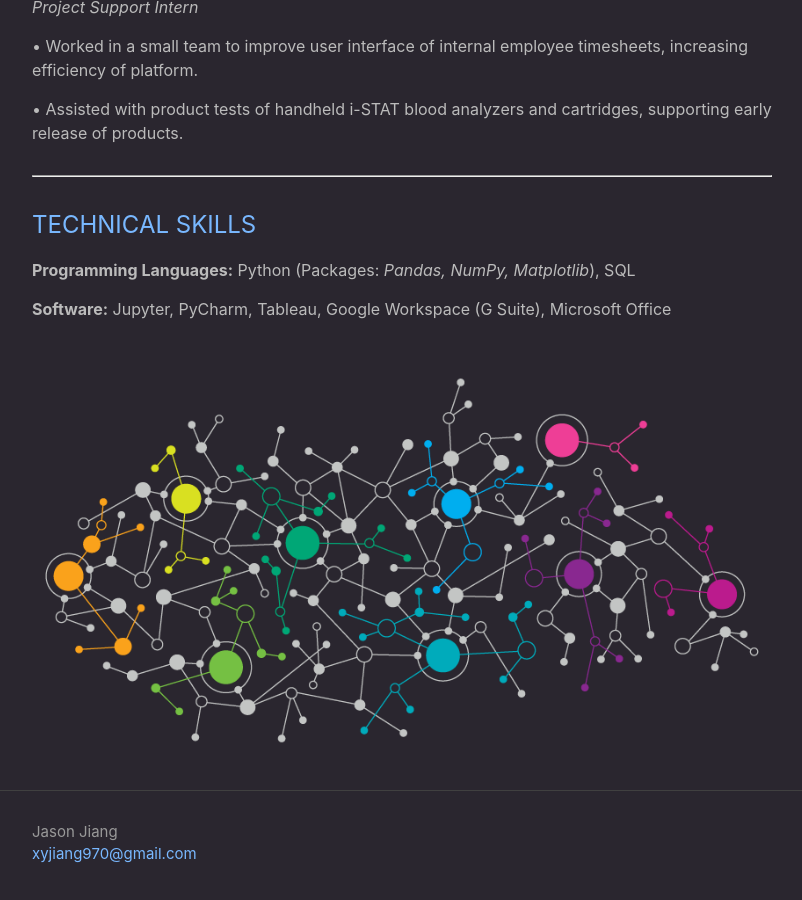
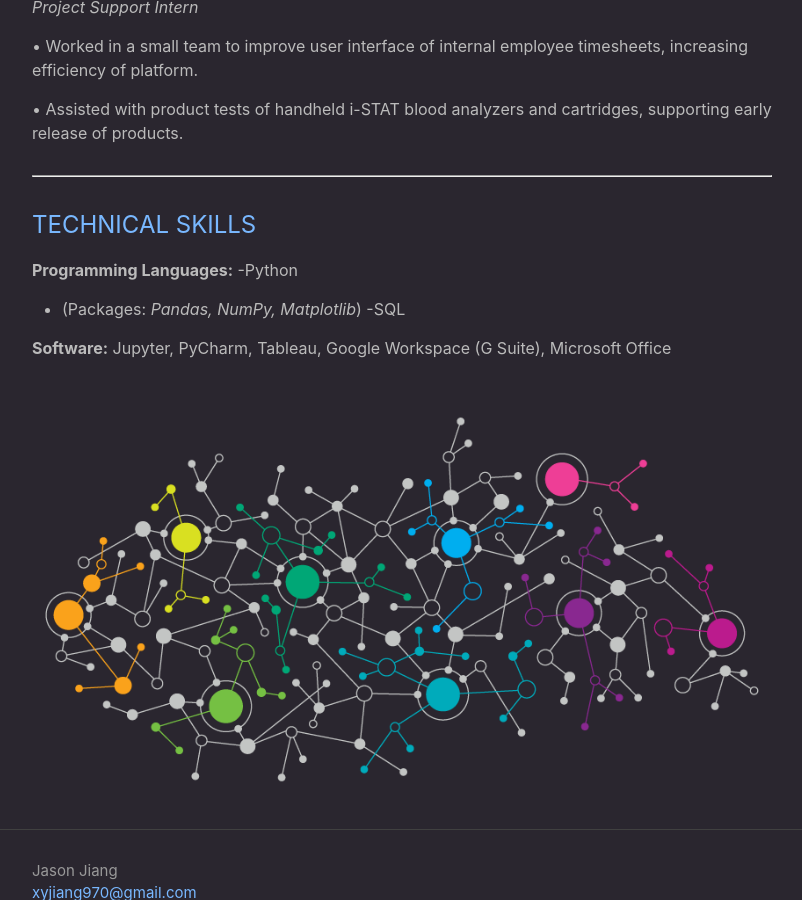
Before and after one commit to xyjiang970/xyjiang970.github.io, a Jekyll site: the page built from resume/resume.md, in a window 1280 px wide and 900 px high, scrolled down 1923 px. Shown: the whole window, without its empty margins (238-1040 px from the left). Built offline with Jekyll 4.4.1, drawn with Linux system fonts in a browser that asks for light colours.

```diff
--- a/resume/resume.md
+++ b/resume/resume.md
@@ -89,7 +89,10 @@ _Project Support Intern_
 
 -----------------------------
 ## [TECHNICAL SKILLS](#technical-skills)
-**Programming Languages:** Python (Packages: _Pandas, NumPy, Matplotlib_), SQL
+**Programming Languages:**
+-Python
+  - (Packages: _Pandas, NumPy, Matplotlib_)
+-SQL
 
 **Software:** Jupyter, PyCharm, Tableau, Google Workspace (G Suite), Microsoft Office
 
```
